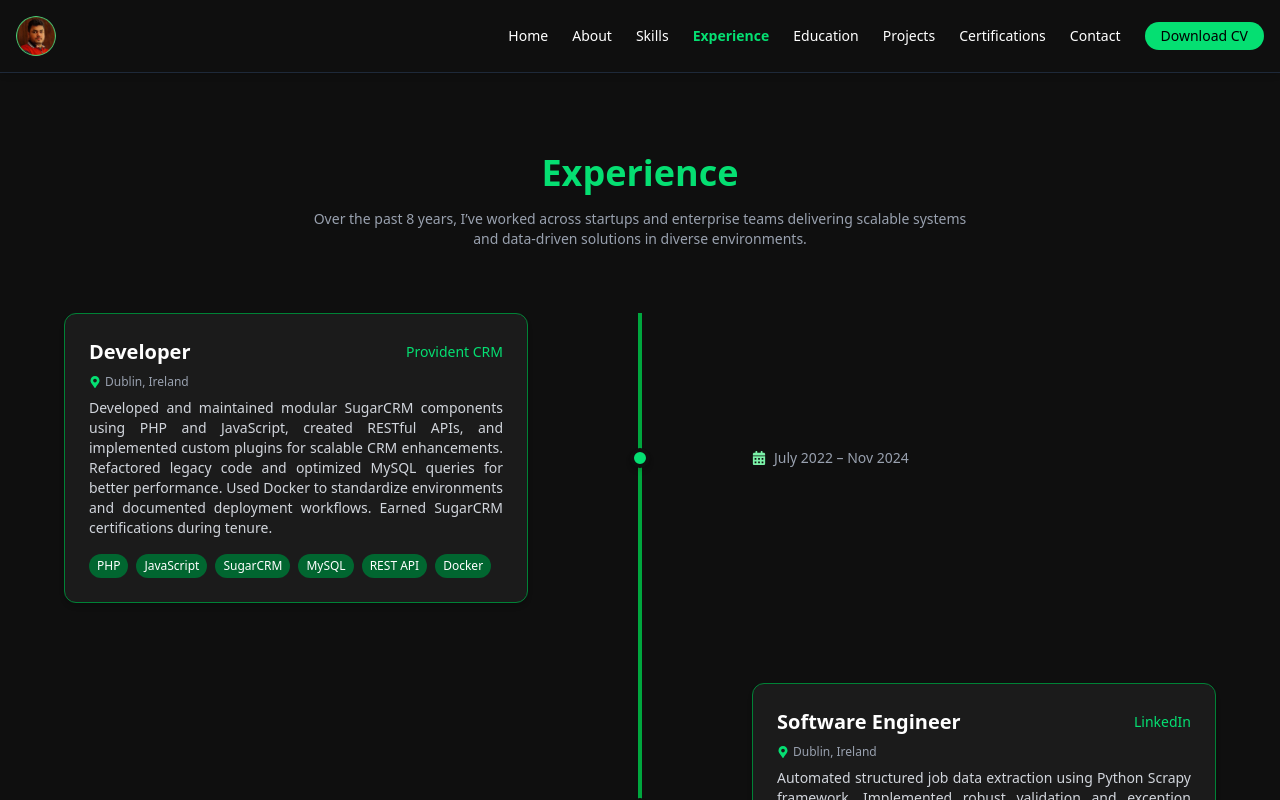
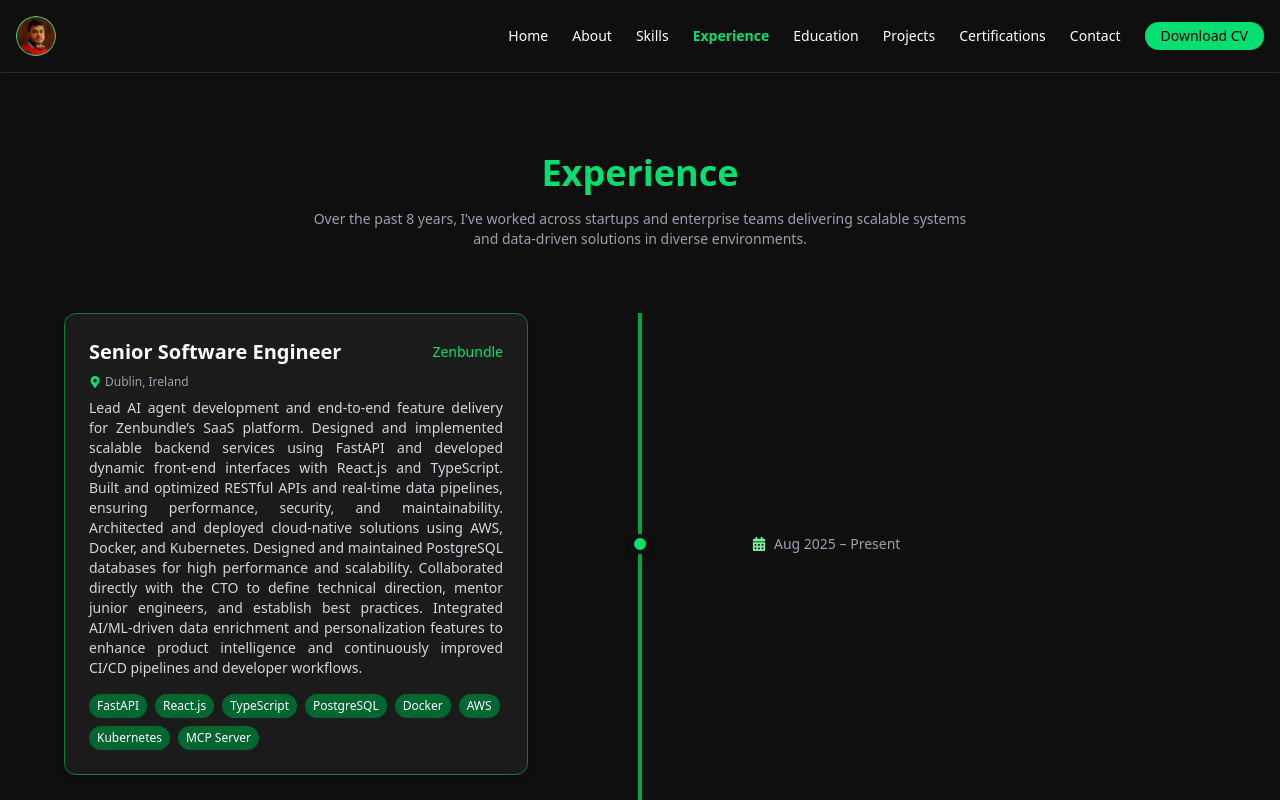
Before and after one commit to yrohit1295/portoflio, a React (Vite) app: page /experience in a window 1280 px wide. Shown: the top 800 px of the page. Built offline with nearby package versions, Linux system fonts and the light colour scheme.

Commit message:
Update experienceData.js

```diff
--- a/src/data/experienceData.js
+++ b/src/data/experienceData.js
@@ -1,4 +1,13 @@
 export const experiences = [
+    {
+        company: "Zenbundle",
+        role: "Senior Software Engineer",
+        period: "Aug 2025 – Present",
+        location: "Dublin, Ireland",
+        description:
+            "Lead AI agent development and end-to-end feature delivery for Zenbundle’s SaaS platform. Designed and implemented scalable backend services using FastAPI and developed dynamic front-end interfaces with React.js and TypeScript. Built and optimized RESTful APIs and real-time data pipelines, ensuring performance, security, and maintainability. Architected and deployed cloud-native solutions using AWS, Docker, and Kubernetes. Designed and maintained PostgreSQL databases for high performance and scalability. Collaborated directly with the CTO to define technical direction, mentor junior engineers, and establish best practices. Integrated AI/ML-driven data enrichment and personalization features to enhance product intelligence and continuously improved CI/CD pipelines and developer workflows.",
+        techStack: ["FastAPI", "React.js", "TypeScript", "PostgreSQL", "Docker", "AWS", "Kubernetes", "MCP Server"]
+    },
     {
         company: "Provident CRM",
         role: "Developer",
```
